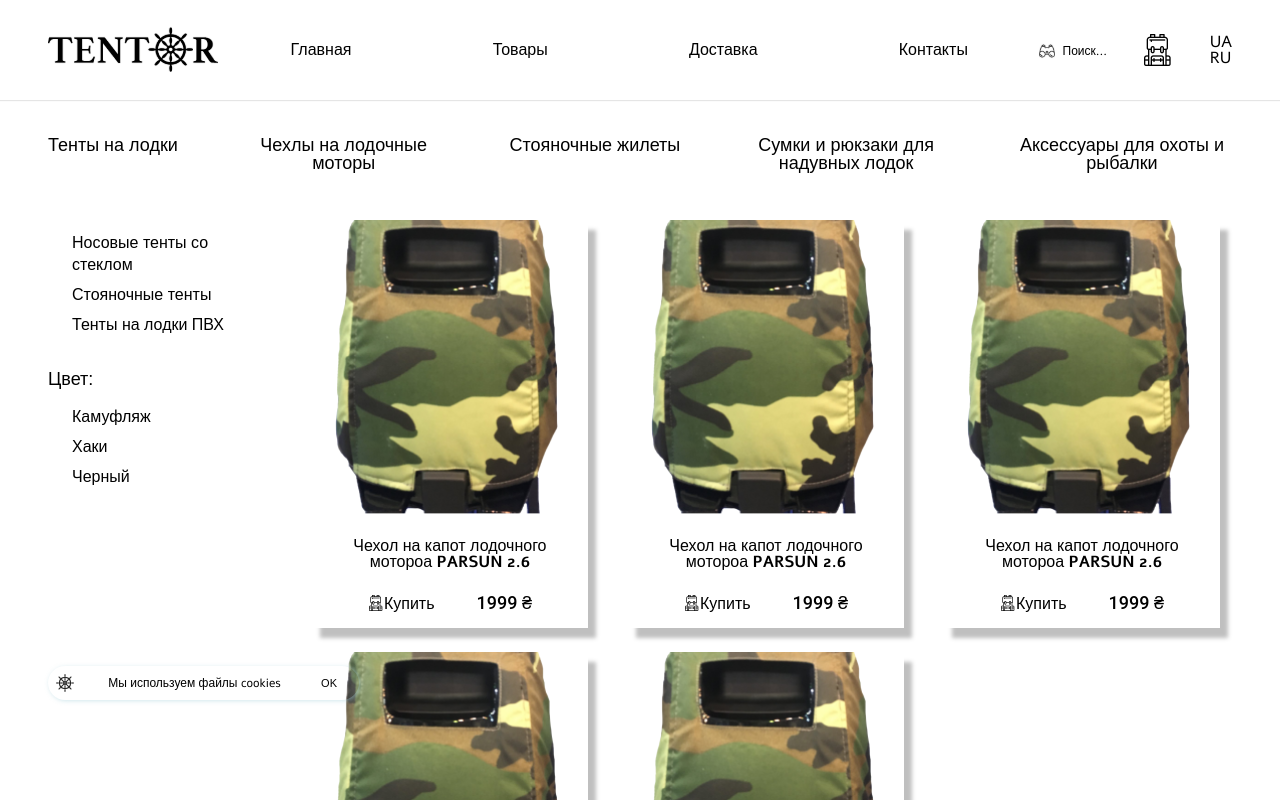
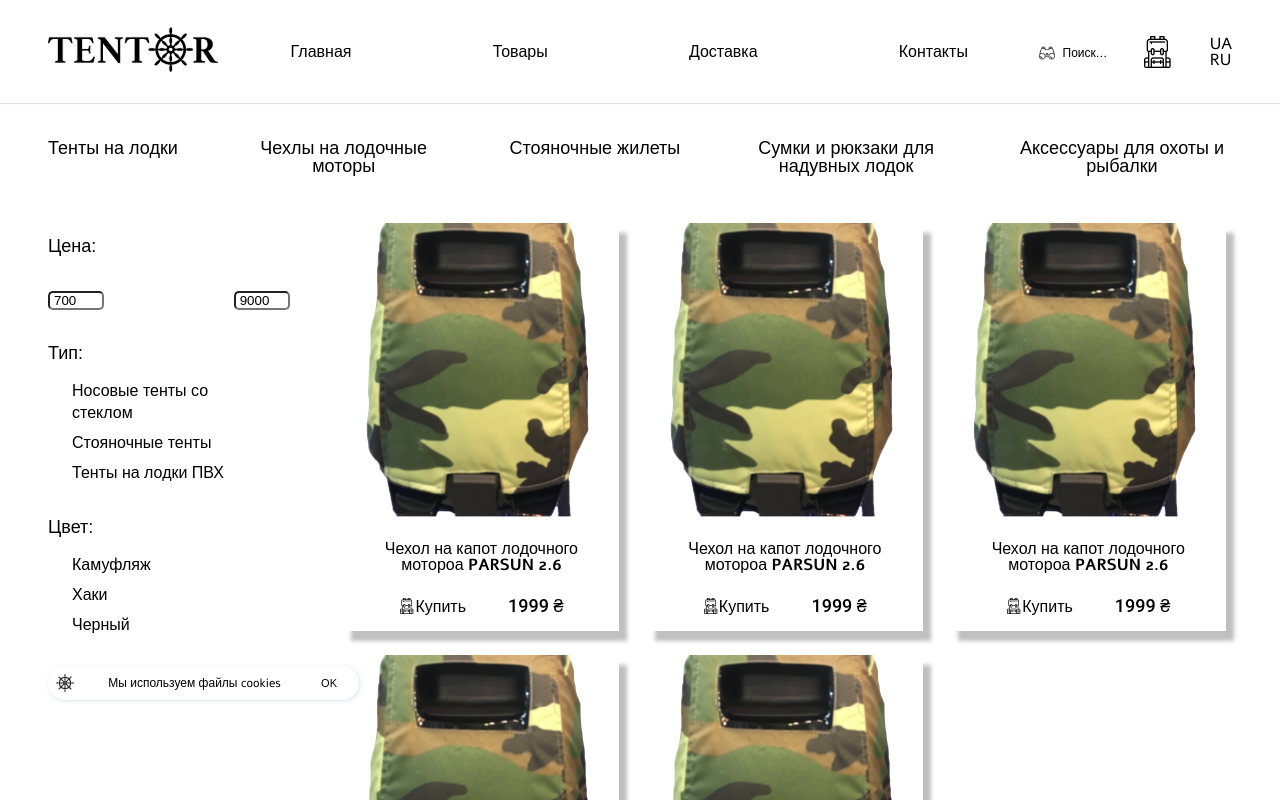
Before and after one commit to Matcenko/tentor_old, a React (Create React App) app: page /products in a window 1280 px wide. Shown: the top 800 px of the page. Built offline with nearby package versions, Linux system fonts and the light colour scheme; a web font is replaced by a local one.

Commit message:
added product slider

```diff
--- a/package.json
+++ b/package.json
@@ -10,6 +10,7 @@
     "classnames": "^2.2.6",
     "react": "^16.13.1",
     "react-dom": "^16.13.1",
+    "react-input-range": "^1.3.0",
     "react-router-dom": "^5.2.0",
     "react-scripts": "3.4.1"
   },
--- a/src/components/Header/Header.jsx
+++ b/src/components/Header/Header.jsx
@@ -5,7 +5,9 @@
 export default () => {
     return (
         <header className={style.header}>
-            <img src={require('./img/logo.svg')} alt='tentor'/>
+            <NavLink exact to='/'>
+                <img src={require('./img/logo.svg')} alt='tentor'/>
+            </NavLink>
             <nav className={style.menuWrapper}>
                 <ul className={style.menu}>
                     <li><NavLink exact to='/' activeClassName={style.active}>
--- a/src/components/Header/Header.module.css
+++ b/src/components/Header/Header.module.css
@@ -15,7 +15,7 @@
     box-shadow: 0 1px 1px rgba(0, 0, 0, 0.1);
     font-family: Alef, sans-serif;
     color: blackBasic;
-    z-index: 1;
+    z-index: 2;
 }
 
 .menuWrapper {
--- a/src/pages/ProductsPage/ProductsPage.jsx
+++ b/src/pages/ProductsPage/ProductsPage.jsx
@@ -1,5 +1,6 @@
 import React, {Component} from 'react';
 import ProductCard from "../../components/ProductCard/ProductCard";
+import InputRange from 'react-input-range';
 import style from './ProductsPage.module.css';
 
 const products = [<ProductCard/>, <ProductCard/>, <ProductCard/>, <ProductCard/>, <ProductCard/>];
@@ -7,7 +8,7 @@
     {
         type: 'radio',
         values: ['Носовые тенты со стеклом', 'Стояночные тенты', 'Тенты на лодки ПВХ'], //проверять на бэке длину строки < 30
-        name: '', // необязательный параметр
+        name: 'Тип:',
         id: 'fPe4Fe'
     },
     {
@@ -15,11 +16,20 @@
         values: ['Камуфляж', 'Хаки', 'Черный'],
         name: 'Цвет:',
         id: 'fZe4Fe'
-    },
+    }
 ];
 
 export default class ProductsPage extends Component {
+    state = {
+        priceRangeValue: {min: 700, max: 9000},
+    };
+
+    inputChange = type => e => {
+        this.setState({priceRangeValue: {...this.state.priceRangeValue, [type]: e.target.value}})
+    };
+
     render() {
+        const {priceRangeValue, priceRangeValue: {min, max}} = this.state;
         return (
             <div className={style.productsPage}>
                 <nav>
@@ -33,6 +43,28 @@
                 </nav>
                 <div className={style.productsAndFilters}>
                     <nav className={style.filtersWrapper}>
+                        <div className={style.filter}>
+                            <p className={style.filterName}>
+                                Цена:
+                            </p>
+                            <InputRange
+                                classNames={{
+                                    sliderContainer: style.sliderContainer,
+                                    inputRange: style.inputRange,
+                                    track: style.track,
+                                    slider: style.slider,
+                                    minLabel: style.hidden,
+                                    maxLabel: style.hidden
+                                }}
+                                maxValue={9000}
+                                minValue={700}
+                                value={priceRangeValue}
+                                onChange={priceRangeValue => this.setState({priceRangeValue})}/>
+                            <div className={style.priceInputs}>
+                                <input onChange={this.inputChange('min')} value={min} type="text"/>
+                                <input onChange={this.inputChange('max')} value={max} type="text"/>
+                            </div>
+                        </div>
                         {filters.map(filter => {
                             return (
                                 <ul className={style.filter} id={filter.id} key={filter.id}>
--- a/src/pages/ProductsPage/ProductsPage.module.css
+++ b/src/pages/ProductsPage/ProductsPage.module.css
@@ -29,6 +29,7 @@
 }
 
 .filtersWrapper {
+    padding-right: 48px;
     width: 320px;
     border-right: 1px solid blackBasic;
 }
@@ -69,6 +70,74 @@
     display: none;
 }
 
+.inputRange {
+    height: 2px;
+    position: relative;
+    padding: 0 8px;
+}
+
+.track {
+    left: 0;
+    right: 0;
+    top: 50%;
+    background: blackBasic;
+    cursor: pointer;
+    display: block;
+    position: relative;
+    height: 2px;
+}
+
+.slider {
+    appearance: none;
+    display: block;
+    outline: none;
+    position: relative;
+    top: -8px;
+    width: 16px;
+    height: 16px;
+    background: whiteBasic;
+    z-index: 1;
+    cursor: pointer;
+    border: 1px solid blackBasic;
+    border-radius: 50%;
+}
+
+.sliderContainer span {
+    display: none;
+}
+
+.sliderContainer div {
+    position: relative;
+    left: -8px;
+}
+
+.priceInputs {
+    position: relative;
+    margin-top: 16px;
+    display: flex;
+    justify-content: space-between;
+}
+
+.priceInputs input {
+    position: relative;
+    padding: 0 4px;
+    width: 44px;
+    border-radius: 5px;
+    border: 1px solid blackBasic;
+    outline: none;
+}
+
+.priceInputs:after {
+    content: '';
+    display: block;
+    position: absolute;
+    left: calc(50% - 40px);
+    top: calc(50% - 0.5px);
+    height: 1px;
+    width: 80px;
+    background-color: blackBasic;
+
+}
 
 .products {
     width: 100%;
```
Also changed, not shown: 1 other file (tests, documents, lock files or other folders).
